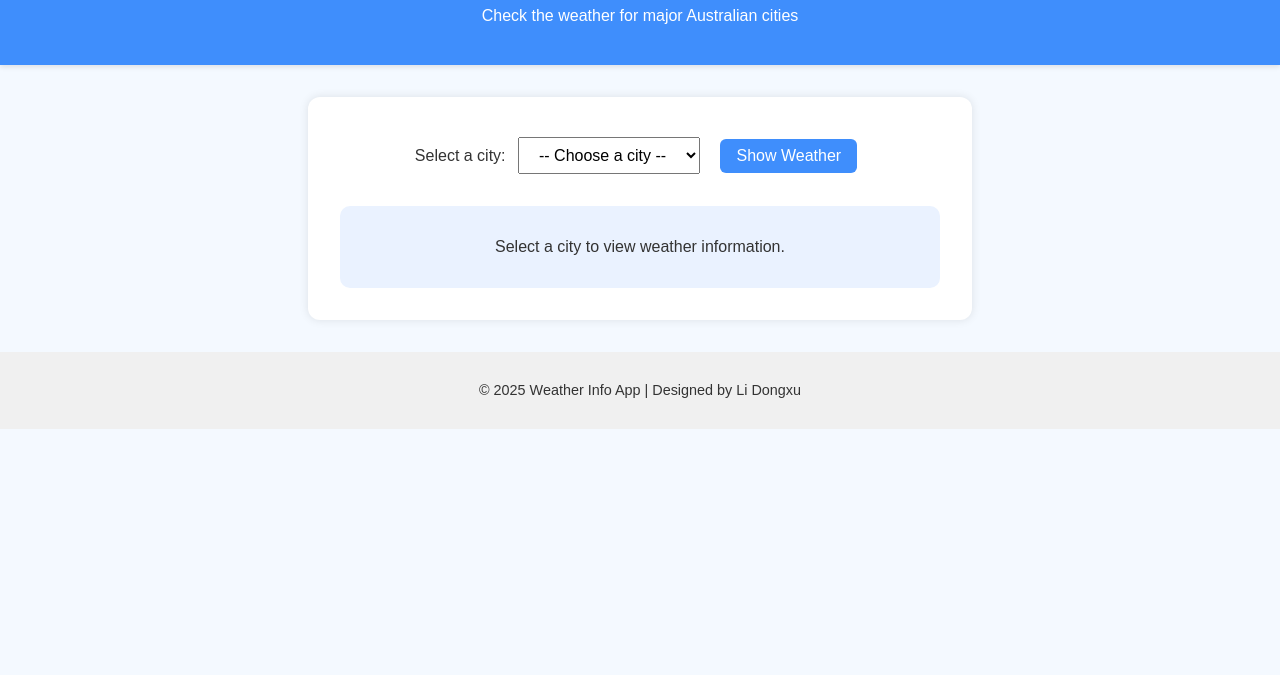
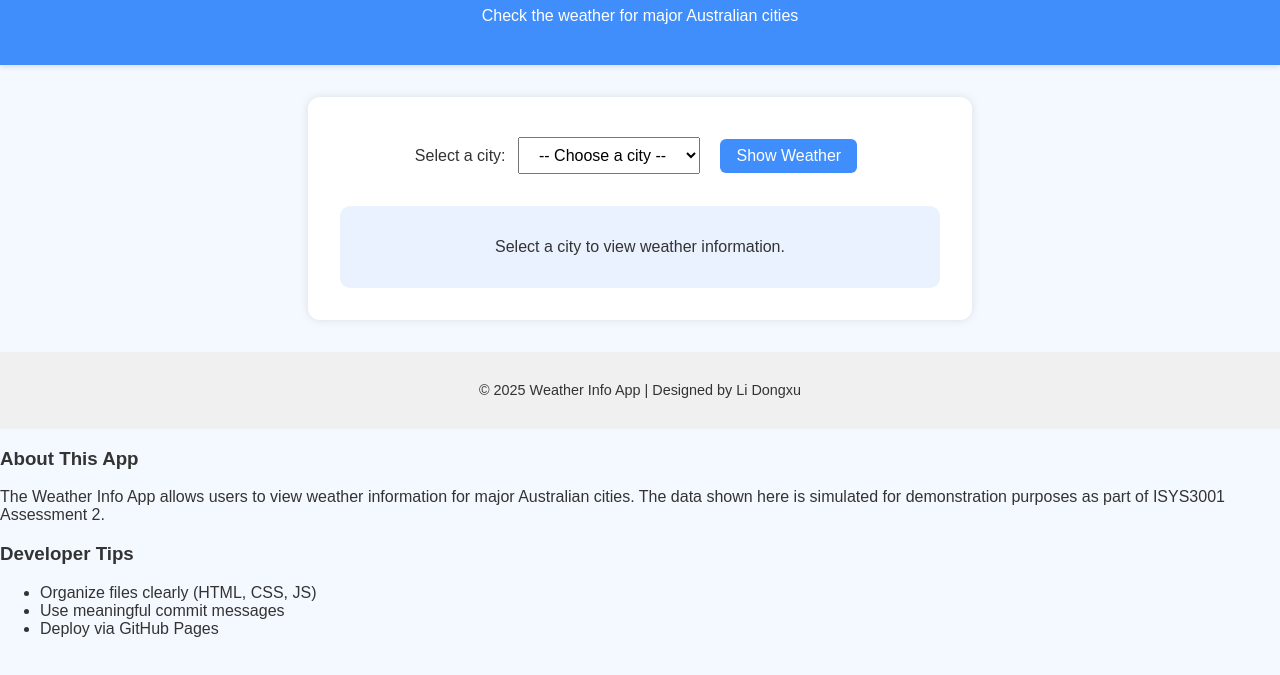
Before and after one commit to llli43/Weather-Info-App, a plain HTML site: page index.html in a window 1280 px wide. Shown: the part 87-762 px from the top of the page. Drawn offline with Linux system fonts and the light colour scheme.

Commit message:
Update index.html

```diff
--- a/index.html
+++ b/index.html
@@ -38,3 +38,17 @@
     <script src="script.js"></script>
 </body>
 </html>
+<section class="about">
+    <h3>About This App</h3>
+    <p>The Weather Info App allows users to view weather information for major Australian cities.
+    The data shown here is simulated for demonstration purposes as part of ISYS3001 Assessment 2.</p>
+</section>
+
+<section class="tips">
+    <h3>Developer Tips</h3>
+    <ul>
+        <li>Organize files clearly (HTML, CSS, JS)</li>
+        <li>Use meaningful commit messages</li>
+        <li>Deploy via GitHub Pages</li>
+    </ul>
+</section>
```
